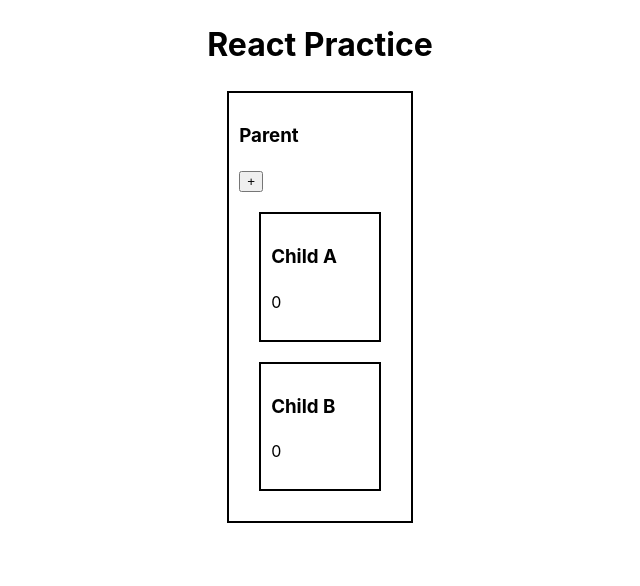
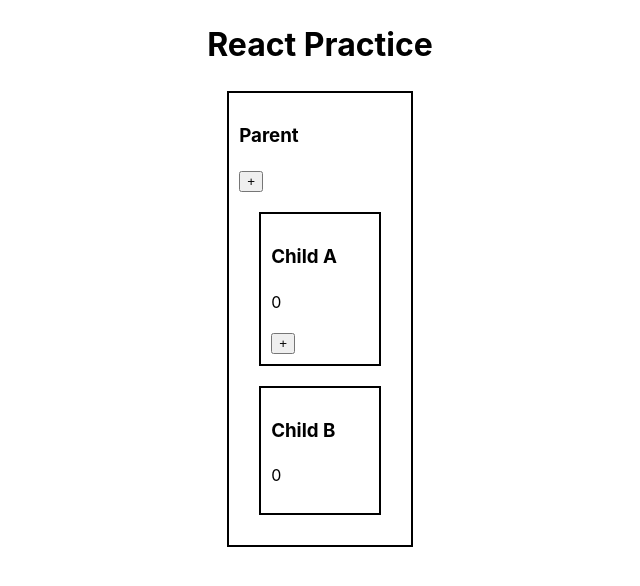
Before and after one commit to GhMamadreza84/React-Practice, a React (Vite) app: page / in a window 1280 px wide. Shown: the top 586 px of the page, without its empty margins (320-960 px from the left). Built offline with nearby package versions, Linux system fonts and the light colour scheme.

Commit message:
pass function with props

```diff
--- a/src/components/ChildA.jsx
+++ b/src/components/ChildA.jsx
@@ -1,10 +1,11 @@
-import {useState} from "react";
+import { useState } from "react";
 
-const ChildA = ({number}) => {
+const ChildA = ({ number, setNumber }) => {
   return (
     <div style={{ border: "2px solid black", padding: "10px", margin: "20px" }}>
       <h3>Child A</h3>
       <p>{number}</p>
+      <button onClick={() => setNumber((number) => number + 1)}>+</button>
     </div>
   );
 };
--- a/src/components/Parent.jsx
+++ b/src/components/Parent.jsx
@@ -8,7 +8,7 @@ const Parent = () => {
     <div style={{ border: "2px solid black", padding: "10px", margin: "20px" }}>
       <h3>Parent</h3>
       <button onClick={() => setNumber((number) => number + 1)}>+</button>
-      <ChildA number={number} />
+      <ChildA number={number} setNumber={setNumber}/>
       <ChildB number={number} />
     </div>
   );
```
